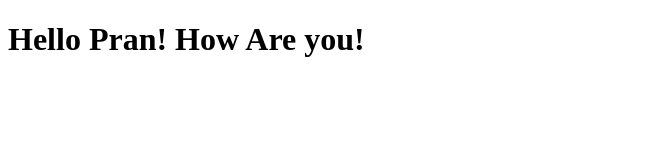
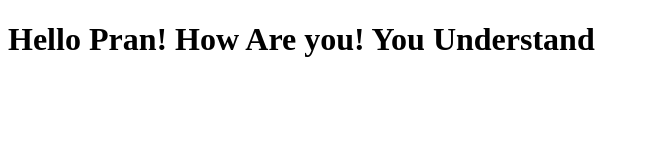
Before and after one commit to Pryangan/Coursera_AngularJS, a plain HTML site: page index.html in a window 1280 px wide. Shown: the whole page, without its empty margins (0-650 px from the left). Drawn offline with Linux system fonts and the light colour scheme.

Commit message:
My First Web.

```diff
--- a/index.html
+++ b/index.html
@@ -5,6 +5,6 @@
       <title>Hello Pran</title>
   </head>
   <body>
-      <h1>Hello Pran! How Are you!</h1>
+      <h1>Hello Pran! How Are you! You Understand</h1>
   </body>
 </html>
```
